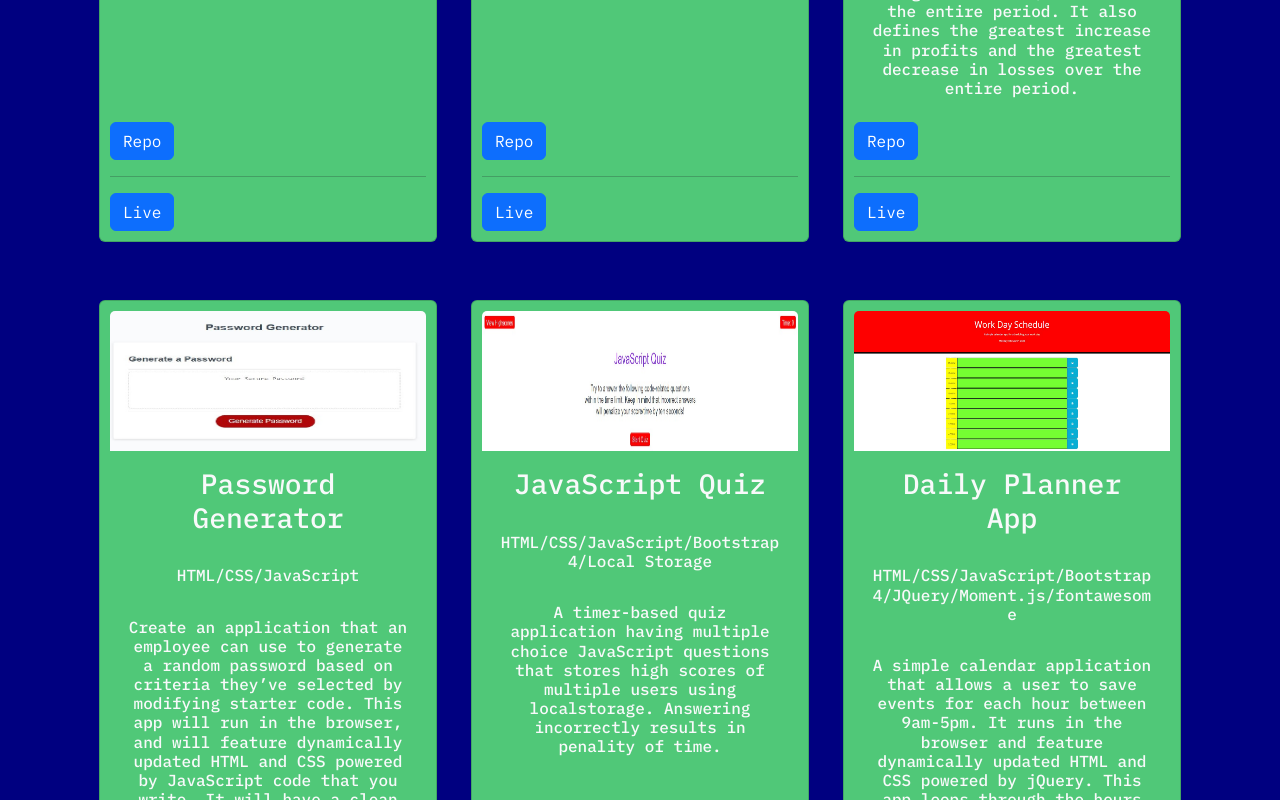
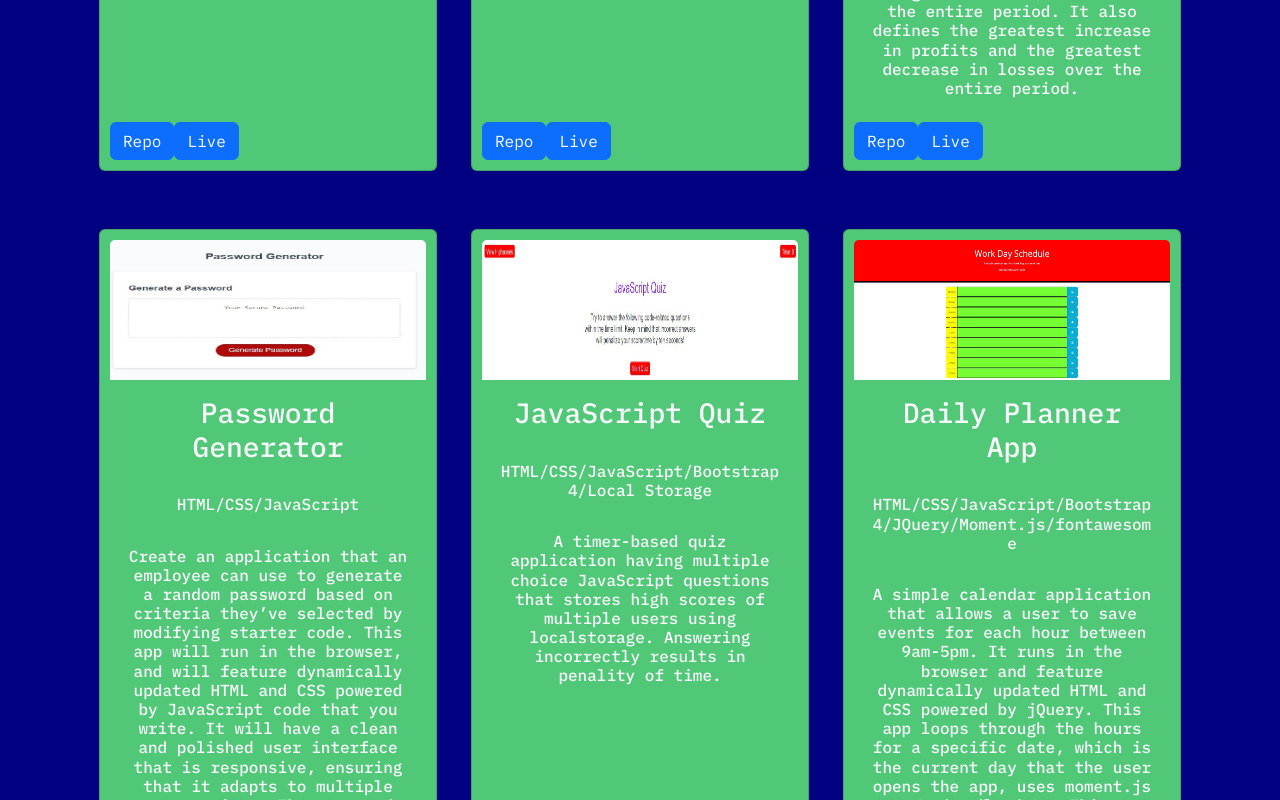
Before and after one commit to yvonnesarah/react-portfolio, a React (Create React App) app in the folder react-portfolio/: page /#/projects in a window 1280 px wide. Shown: the part 780-1580 px from the top of the page. Built offline with nearby package versions, Linux system fonts and the light colour scheme; a web font is replaced by a local one.

Commit message:
Updated projectcards.jsx - sorted the two buttons for each project out

```diff
--- a/react-portfolio/src/components/ProjectCards.jsx
+++ b/react-portfolio/src/components/ProjectCards.jsx
@@ -23,20 +23,19 @@ export default function ProjectCard(props) {
         Repo
         </button>
           </i>
+          <a href={props.deployed} >
+        <i>
+        <button className="btn btn-custom btn-primary">
+        Live
+        </button>
+        </i>
+      </a>
         </a>
       ) : (
         <p>
           Repo
         </p>
       )}
-      <hr></hr>
-      <a href={props.deployed} >
-        <i>
-        <button className="btn btn-custom btn-primary">
-        Live
-        </button>
-        </i>
-      </a>
     </div>
   );
 }
```
